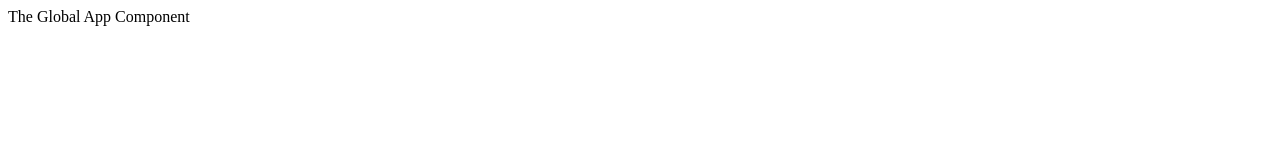
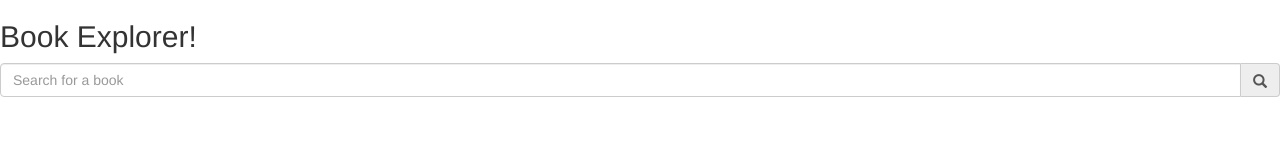
Before and after one commit to tanbt/TheFullJavaScriptES6ES7React, a React app: page / in a window 1280 px wide. Built offline with nearby package versions, Linux system fonts and the light colour scheme.

Commit message:
Add form and input controls

```diff
--- a/app/components/Global.js
+++ b/app/components/Global.js
@@ -1,9 +1,22 @@
 import React, { Component } from 'react';
+import { FormGroup, FormControl, InputGroup, Glyphicon } from 'react-bootstrap';
 
 class Global extends Component {
+
+
     render() {
         return (
-            <div>The Global App Component</div>
+            <div>
+                <h2>Book Explorer!</h2>
+                <FormGroup>
+                    <InputGroup>
+                        <FormControl type="text" placeholder="Search for a book"/>
+                        <InputGroup.Addon>
+                            <Glyphicon glyph="search"></Glyphicon>
+                        </InputGroup.Addon>
+                    </InputGroup>
+                </FormGroup>
+            </div>
         )
     }
 }
--- a/index.html
+++ b/index.html
@@ -3,6 +3,7 @@
 <head>
     <meta charset="utf-8" />
     <title>React Application</title>
+    <link rel="stylesheet" href="https://maxcdn.bootstrapcdn.com/bootstrap/latest/css/bootstrap.min.css">
 </head>
 
 <body>
```
